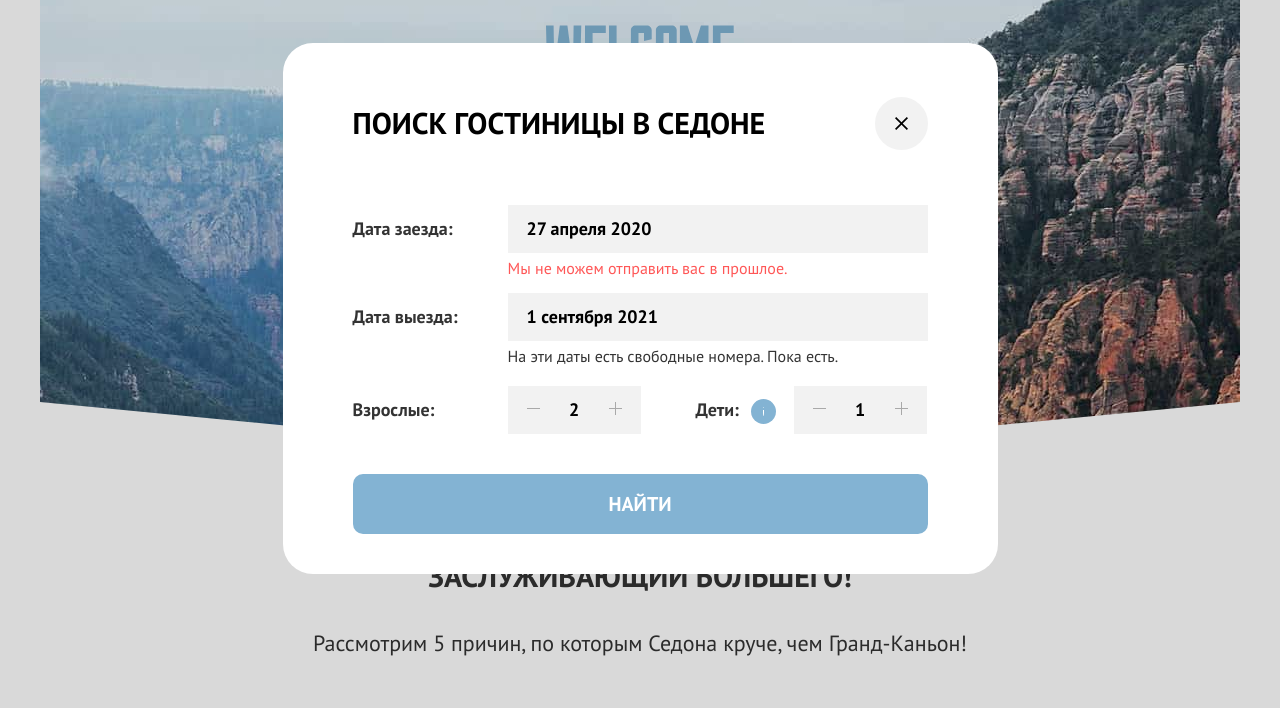
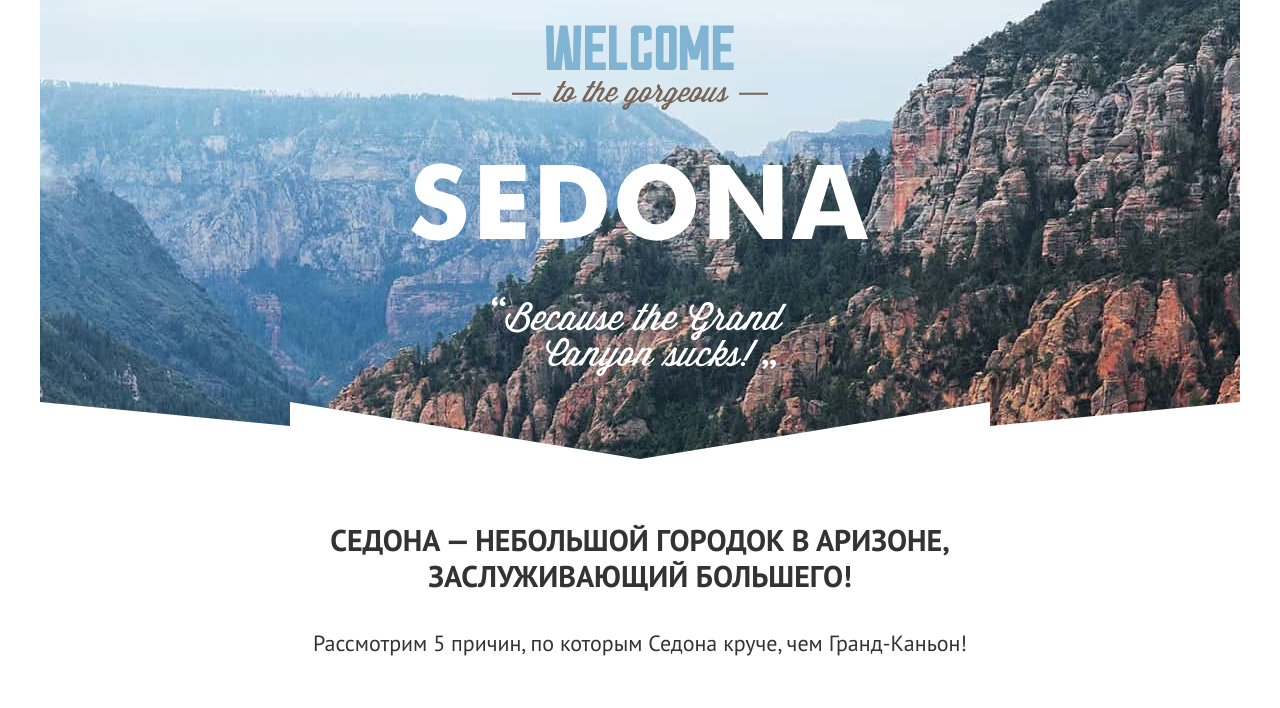
Before and after one commit to htmlacademy-htmlcss/1827589-sedona-33, a plain HTML site: page index.html in a window 1280 px wide. Shown: the part 92-800 px from the top of the page. Drawn offline with Linux system fonts and the light colour scheme.

Commit message:
Попапы, слайдеры, формы

```diff
--- a/index.html
+++ b/index.html
@@ -200,19 +200,19 @@
                     <div class="numbers-of-visitor">
                         <div class="adults">
                             <label class="date-arrival" for="number">Взрослые:</label>
-                            <button class="number-minus" type="button" onclick="this.nextElementSibling.stepDown(); this.nextElementSibling.onchange();"><img class="min-visitor" src="./images/Main-page/min-visitor.svg" width="13px" height="1px" alt="меньше количество"></button>
+                            <button class="number-minus" type="button" onclick="this.nextElementSibling.stepDown(); this.nextElementSibling.onchange();"><img class="min-visitor" src="./images/Main-page/min-visitor.svg" width="13px" height="1px" alt="меньше количество."></button>
                             <input class="number sss" type="number" id="number" name="number" value="2">
-                            <button class="number-plus" type="button" onclick="this.previousElementSibling.stepUp(); this.previousElementSibling.onchange();"><img class="max-visitor" src="./images/Main-page/max-visitor.svg" width="13px" height="13px" alt="больше количество"></button>
+                            <button class="number-plus" type="button" onclick="this.previousElementSibling.stepUp(); this.previousElementSibling.onchange();"><img class="max-visitor" src="./images/Main-page/max-visitor.svg" width="13px" height="13px" alt="больше количество."></button>
                         </div>
                         <div class="kids">
                             <label class="date-arrival kids-data" for="number">Дети:</label>
                             <a class="kids-info">
                                 <div id="info-kids" data-name="Укажите количество детей, которые будут с вами, возраст которых от 6 до 18 лет. Дети до 6 лет размещаются бесплатно.">
-                                    <img class="info-kids" src="./images/Main-page/kids-info.svg" width="1px" height="9px" alt="Информация о детях"></div>
+                                    <img class="info-kids" src="./images/Main-page/kids-info.svg" width="1px" height="9px" alt="Информация о детях."></div>
                             </a>
-                            <button class="number-minus" type="button" onclick="this.nextElementSibling.stepDown(); this.nextElementSibling.onchange();"><img class="min-visitor" src="./images/Main-page/min-visitor.svg" width="13px" height="1px" alt="меньше количество"></button>
+                            <button class="number-minus" type="button" onclick="this.nextElementSibling.stepDown(); this.nextElementSibling.onchange();"><img class="min-visitor" src="./images/Main-page/min-visitor.svg" width="13px" height="1px" alt="меньше количество."></button>
                             <input class="number sss " type="number" id="number" name="number" value="1">
-                            <button class="number-plus" type="button" onclick="this.previousElementSibling.stepUp(); this.previousElementSibling.onchange();"><img class="max-visitor" src="./images/Main-page/max-visitor.svg" width="13px" height="13px" alt="больше количество"></button>
+                            <button class="number-plus" type="button" onclick="this.previousElementSibling.stepUp(); this.previousElementSibling.onchange();"><img class="max-visitor" src="./images/Main-page/max-visitor.svg" width="13px" height="13px" alt="больше количество."></button>
                         </div>
 
                     </div>
--- a/styles/styles.css
+++ b/styles/styles.css
@@ -1670,6 +1670,7 @@ button:active span {
     width: 100%;
     height: 100%;
     background-color: rgba(0, 0, 0, 0.15);
+    display: none;
 }
 
 .modal-windows {
```
